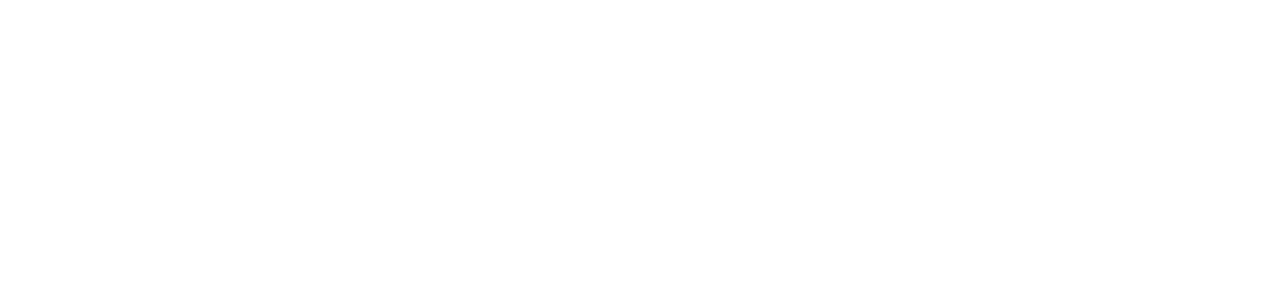
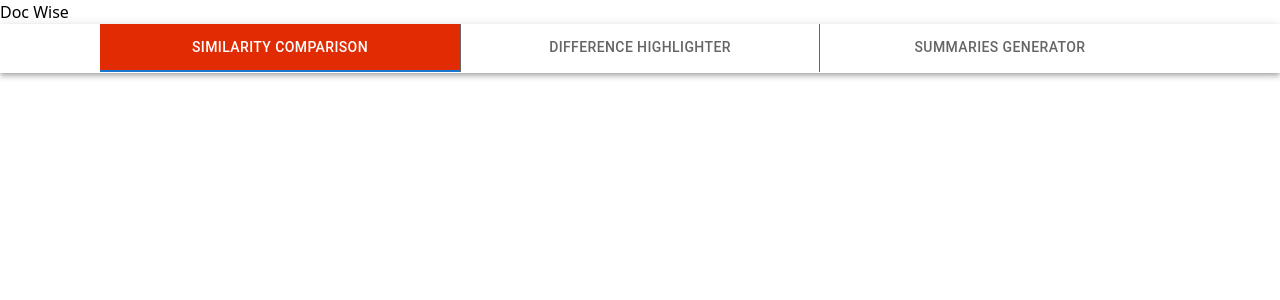
Before and after one commit to hsihak/Doc-Wise, a React (Vite) app: page /phase-one in a window 1280 px wide. Before the commit this address had no page. Shown: the top 300 px of the page. Built offline with nearby package versions, Linux system fonts and the light colour scheme.

Commit message:
add: create sub header menu for phase one

```diff
--- a/package.json
+++ b/package.json
@@ -13,6 +13,7 @@
     "@emotion/react": "^11.11.1",
     "@emotion/styled": "^11.11.0",
     "@material-tailwind/react": "^2.1.4",
+    "@mui/icons-material": "^5.14.18",
     "@mui/material": "^5.14.18",
     "react": "^18.2.0",
     "react-dom": "^18.2.0",
--- a/src/App.jsx
+++ b/src/App.jsx
@@ -1,6 +1,7 @@
 import './App.css'
 import { BrowserRouter as Router, Routes, Route } from 'react-router-dom'
 import Home from './assets/pages/Home'
+import PhaseOne from './assets/pages/PhaseOne'
 
 
 function App() {
@@ -10,6 +11,7 @@
       <Router>
         <Routes>
           <Route path='/' element={<Home/>}></Route>
+          <Route path='/phase-one' element={<PhaseOne/>}></Route>
         </Routes>
       </Router>
     </>
--- /dev/null
+++ b/src/assets/components/Header/SubHeader.jsx
@@ -0,0 +1,70 @@
+import React, { useState } from 'react';
+import AppBar from '@mui/material/AppBar';
+import Tabs from '@mui/material/Tabs';
+import Tab from '@mui/material/Tab';
+
+const SubHeader = () => {
+  const [value, setValue] = useState(0);
+
+  const handleChange = (event, newValue) => {
+    setValue(newValue);
+  };
+
+  return (
+    <AppBar position="static" sx={{ width: '100%' }}>
+      <Tabs
+        value={value}
+        onChange={handleChange}
+        indicatorColor="primary"
+        textColor="inherit"
+        centered
+        sx={{
+          background: 'white',
+          width: '100%',
+          display: 'flex',
+          borderBottom: 1, // Add a border to create a divider line
+          borderBottomColor: 'grey', // Set the color of the divider line
+          '& .MuiTab-root': {
+            flex: 1, // Make each tab take the whole screen width
+            minWidth: 0,
+          },
+        }}
+      >
+        <Tab
+          label="Similarity Comparison"
+          sx={{
+            color: value === 0 ? 'white' : 'black',
+            backgroundColor: value === 0 ? '#E02B03' : 'inherit',
+            '&:hover': {
+              backgroundColor: value === 0 ? 'orange' : 'inherit',
+            },
+          }}
+        />
+        <Tab
+          label="Difference Highlighter"
+          sx={{
+            color: value === 1 ? 'white' : 'black',
+            backgroundColor: value === 1 ? '#E02B03' : 'inherit',
+            '&:hover': {
+              backgroundColor: value === 1 ? 'orange' : 'inherit',
+            },
+            borderLeft: '1px solid black', // Add a black border line to the left
+            borderRight: '1px solid black', // Add a black border line to the right
+          }}
+        />
+        <Tab
+          label="Summaries Generator"
+          sx={{
+            color: value === 2 ? 'white' : 'black',
+            backgroundColor: value === 2 ? '#E02B03' : 'inherit',
+            '&:hover': {
+              backgroundColor: value === 2 ? 'orange' : 'inherit',
+            },
+          }}
+        />
+      </Tabs>
+    </AppBar>
+  );
+};
+
+export default SubHeader;
--- /dev/null
+++ b/src/assets/pages/PhaseOne.jsx
@@ -0,0 +1,15 @@
+import React from 'react'
+import { Header } from '../components/Header/Header'
+import SubHeader from '../components/Header/SubHeader'
+
+const PhaseOne = () => {
+  return (
+    <div>
+        <Header/>
+        {/* Sub header */}
+        <SubHeader/>
+    </div>
+  )
+}
+
+export default PhaseOne
```
Also changed, not shown: 1 other file (tests, documents, lock files or other folders).
